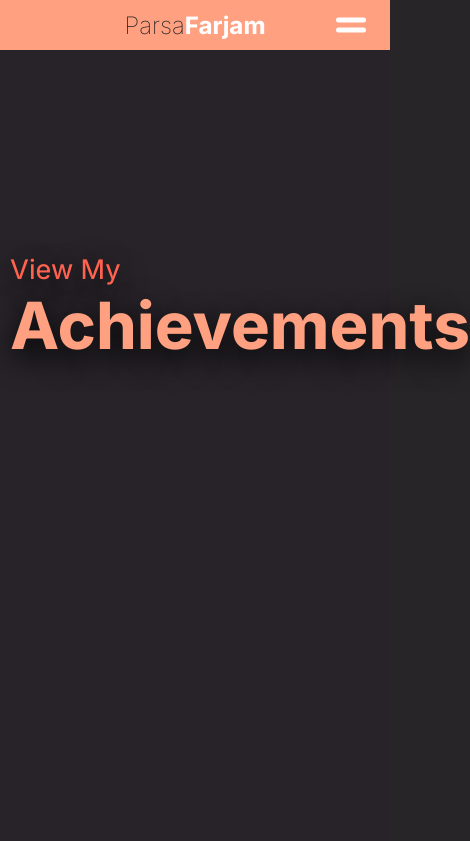
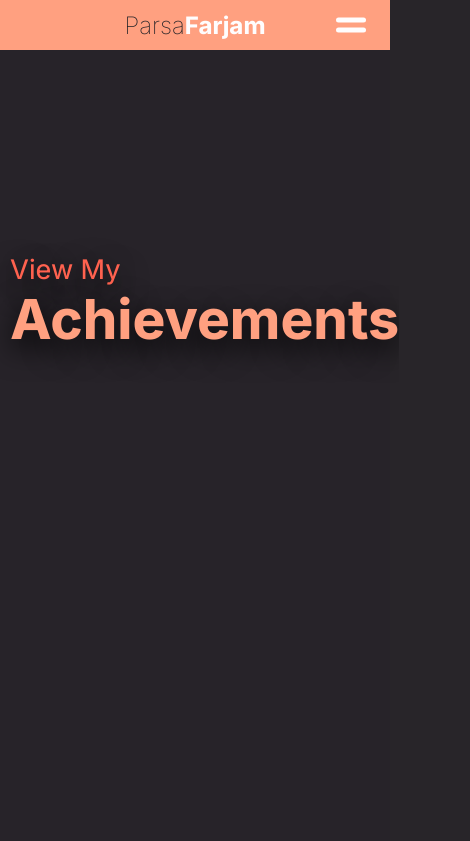
Before and after one commit to RandomProgrammerGuy/parsafarjam, a plain HTML site: page en/achievements.html in a window 390 px wide. Shown: the top 841 px of the page, 470 px wide, since content can reach past the window. Drawn offline with Linux system fonts and the light colour scheme.

Commit message:
Made website more responsive

```diff
--- a/en/style.css
+++ b/en/style.css
@@ -528,6 +528,10 @@ nav .icon-burger .line {
         font-size: 120px;
     }
 
+    #ach {
+        font-size: 100px;
+    }
+
     h2 {
         font-size: 50px;
     }
@@ -573,6 +577,10 @@ nav .icon-burger .line {
 @media screen and (max-width: 750px) {
     h1 {
         font-size: 100px;
+    }
+
+    #ach {
+        font-size: 70px;
     }
 
     h2 {
@@ -623,7 +631,7 @@ nav .icon-burger .line {
     }
 
     #ach {
-        font-size: 65px;
+        font-size: 55px;
     }
 
     h2 {
--- a/fr/style.css
+++ b/fr/style.css
@@ -528,6 +528,10 @@ nav .icon-burger .line {
         font-size: 120px;
     }
 
+    #ach {
+        font-size: 100px;
+    }
+
     h2 {
         font-size: 50px;
     }
@@ -573,6 +577,10 @@ nav .icon-burger .line {
 @media screen and (max-width: 750px) {
     h1 {
         font-size: 100px;
+    }
+
+    #ach {
+        font-size: 70px;
     }
 
     h2 {
@@ -623,7 +631,7 @@ nav .icon-burger .line {
     }
 
     #ach {
-        font-size: 65px;
+        font-size: 55px;
     }
 
     h2 {
```
